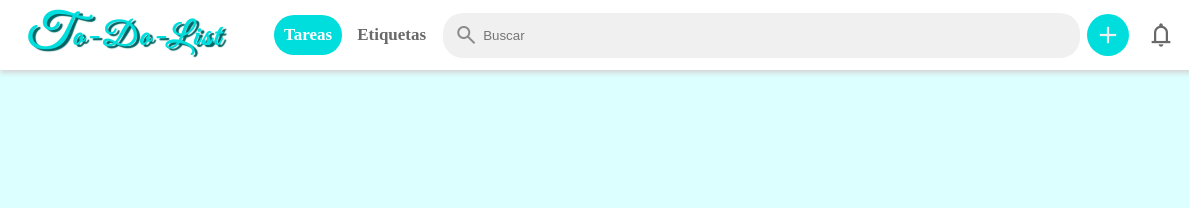
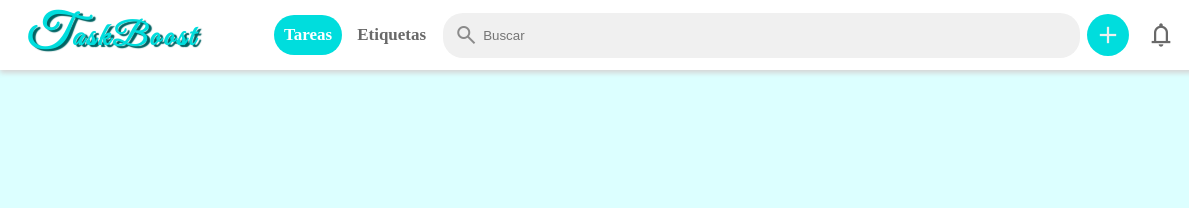
Before and after one commit to Diegox2703/TaskBoost, a plain HTML site: page index.html in a window 1280 px wide. Shown: the top 208 px of the page, 0-1189 px from the left. Drawn offline with nearby package versions, Linux system fonts and the light colour scheme; a web font is replaced by a local one.

Commit message:
Nombre del sitio web establecido

```diff
--- a/index.html
+++ b/index.html
@@ -17,7 +17,7 @@
                     <div class="normal-button-style menu-button">
                         <span class="material-symbols-outlined icon">menu</span>
                     </div>
-                    <h1 class="website-logo">To-Do-List</h1>
+                    <h1 class="website-logo">TaskBoost</h1>
                     <div class="header-first-buttons">
                         <div class="special-button-style tasks-button">
                             <span class="tasks-button-text" data-section="header" data-value="task-button">Tareas</span>
```
